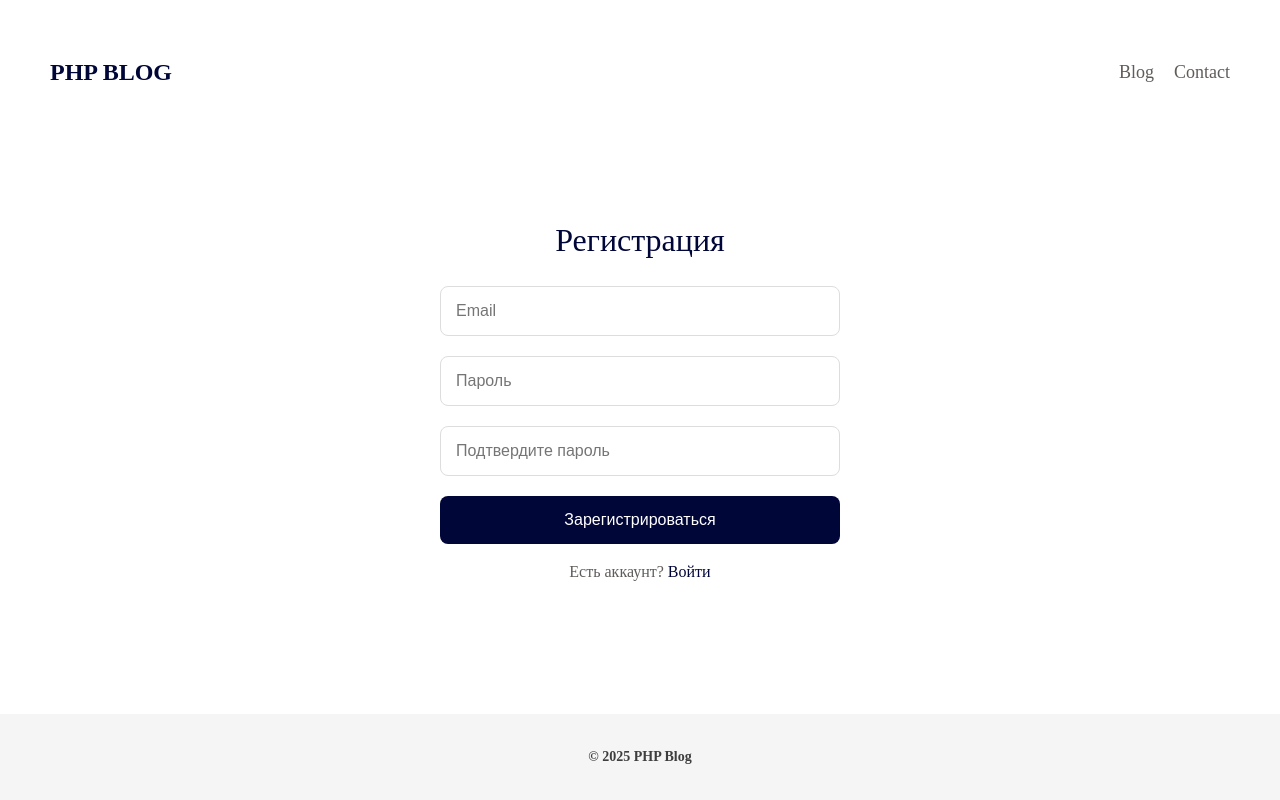
After one commit to oblomov4/php-production-blog, a PHP site: page /register.html in a window 1280 px wide. The commit adds this page. Run offline with PHP 8.4, Linux system fonts and the light colour scheme.

Commit message:
feat: add login and register pages with auth forms

```diff
--- a/assets/css/style.css
+++ b/assets/css/style.css
@@ -198,3 +198,63 @@ body {
     font-size: 18px;
     padding: 20px 0;
 }
+
+
+/* Стили для форм авторизации */
+.auth {
+    padding: 80px 0;
+}
+
+.auth__form {
+    max-width: 400px;
+    margin: 0 auto;
+    text-align: center;
+}
+
+.auth__title {
+    font-size: 32px;
+    color: #000638;
+    margin-bottom: 30px;
+}
+
+.form__group {
+    margin-bottom: 20px;
+}
+
+.form__input {
+    width: 100%;
+    padding: 15px;
+    border: 1px solid #ddd;
+    border-radius: 8px;
+    font-size: 16px;
+    box-sizing: border-box;
+}
+
+.form__button {
+    width: 100%;
+    padding: 15px;
+    background: #000638;
+    color: white;
+    border: none;
+    border-radius: 8px;
+    font-size: 16px;
+    cursor: pointer;
+    margin-bottom: 20px;
+}
+
+.form__button:hover {
+    background: #001a66;
+}
+
+.auth__link {
+    color: #605C59;
+}
+
+.auth__link a {
+    color: #000638;
+    text-decoration: none;
+}
+
+.auth__link a:hover {
+    text-decoration: underline;
+}
--- /dev/null
+++ b/register.html
@@ -0,0 +1,65 @@
+<!DOCTYPE html>
+<html lang="en">
+
+<head>
+    <meta charset="UTF-8">
+    <meta name="viewport" content="width=device-width, initial-scale=1.0">
+    <title>Блог PHP</title>
+    <link rel="stylesheet" href="assets/css/reset.css">
+    <link rel="stylesheet" href="assets/css/style.css">
+</head>
+
+<body>
+    <header class="header">
+        <div class="container">
+            <nav class="nav">
+                <h2 class="nav__logo">
+                    php blog
+                </h2>
+
+                <ul class="nav__list">
+                    <li class="nav__list-item">
+                        <a href="" class="nav__list-link">Blog</a>
+                    </li>
+                    <li class="nav__list-item">
+                        <a href="" class="nav__list-link">Contact</a>
+                    </li>
+                </ul>
+            </nav>
+        </div>
+    </header>
+
+    <main class="main">
+        <section class="auth">
+            <div class="container">
+                <div class="auth__form">
+                    <h1 class="auth__title">Регистрация</h1>
+                    <form method="POST" class="form">
+                        <div class="form__group">
+                            <input type="email" name="email" placeholder="Email" class="form__input" required>
+                        </div>
+                        <div class="form__group">
+                            <input type="password" name="password" placeholder="Пароль" class="form__input" required>
+                        </div>
+                        <div class="form__group">
+                            <input type="password" name="confirm_password" placeholder="Подтвердите пароль"
+                                class="form__input" required>
+                        </div>
+                        <button type="submit" class="form__button">Зарегистрироваться</button>
+                    </form>
+                    <p class="auth__link">
+                        Есть аккаунт? <a href="login.php">Войти</a>
+                    </p>
+                </div>
+            </div>
+        </section>
+    </main>
+
+    <footer class="footer">
+        <div class="container">
+            <p class="footer__text">&copy; 2025 PHP Blog</p>
+        </div>
+    </footer>
+</body>
+
+</html>
```
Also changed, not shown: login.html (added, +61 -0 lines).
